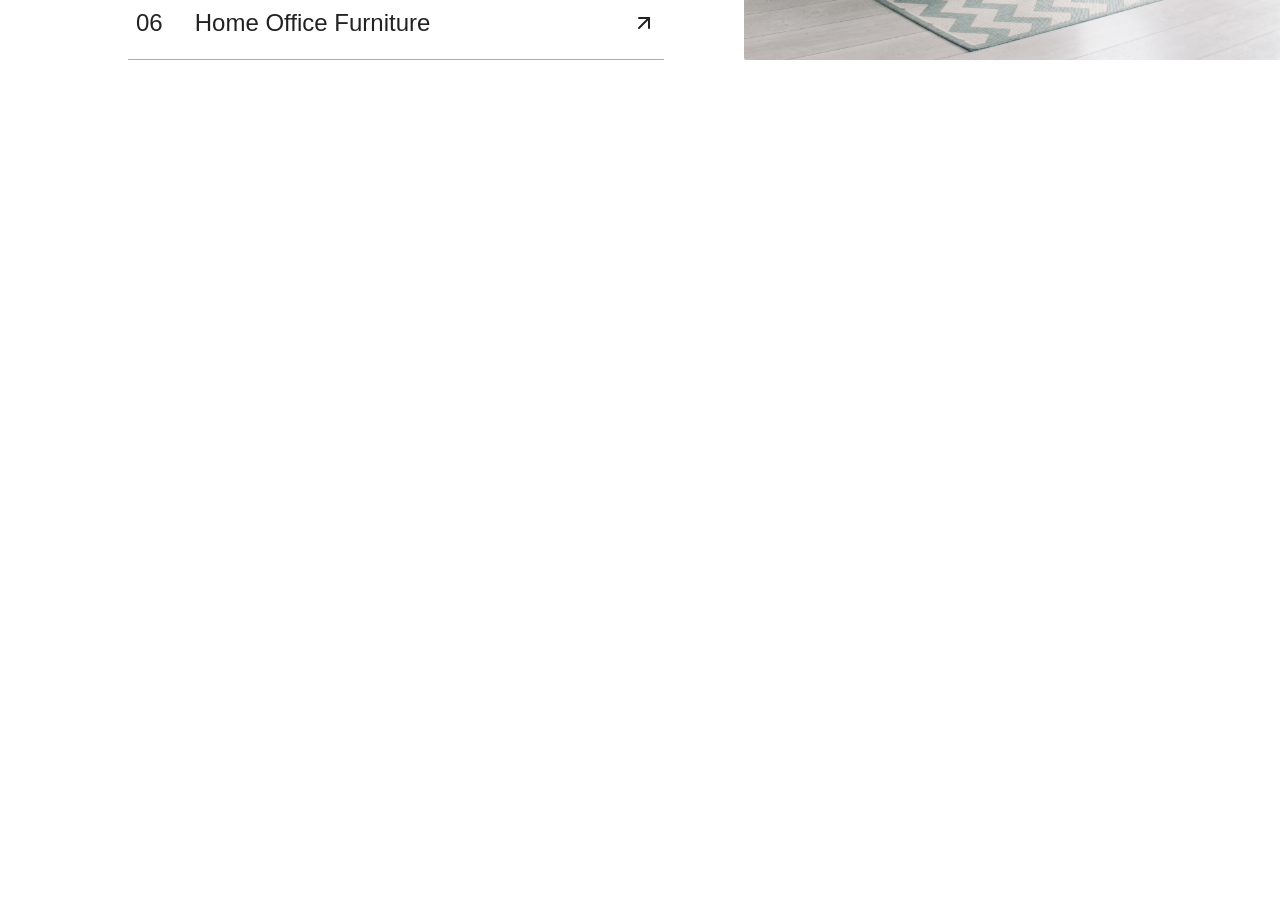
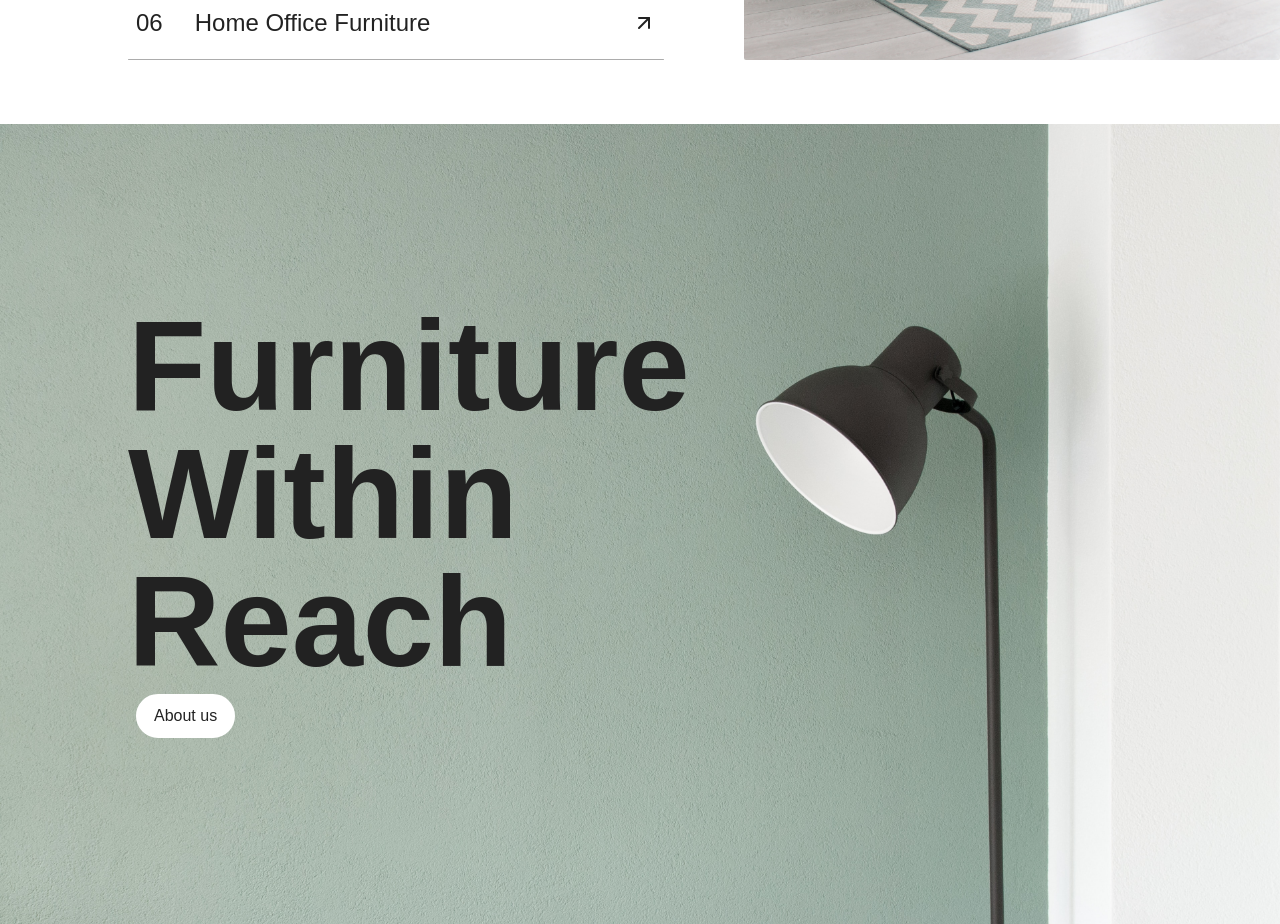
Before and after one commit to P4rley/furniday, a Next.js app: page / in a window 1280 px wide. Shown: the part 3160-4084 px from the top of the page. Before the commit the page ends 3284 px from the top, so only its background shows below. Built offline with nearby package versions, Linux system fonts and the light colour scheme.

Commit message:
Create about section

```diff
--- a/app/page.tsx
+++ b/app/page.tsx
@@ -1,5 +1,6 @@
 "use client";
 
+import AboutHome from "@/components/Home/AboutHome";
 import Hero from "@/components/Home/Hero";
 import Product from "@/components/Home/Product";
 import ShopByRoom from "@/components/Home/ShopByRoom";
@@ -18,6 +19,7 @@ export default function Home() {
       <Product />
       <Trending />
       <ShopByRoom />
+      <AboutHome />
     </motion.main>
   );
 }
--- /dev/null
+++ b/components/Home/AboutHome.tsx
@@ -0,0 +1,28 @@
+import Image from "next/image";
+import img from "../../app/lamp.jpg";
+import Link from "next/link";
+
+type Props = {};
+const AboutHome = (props: Props) => {
+  return (
+    <div className="w-full relative h-screen">
+      <div className="px-[10%] md:px-[4rem] h-full flex flex-col justify-center lg:px-[8rem]">
+        <h1 className="text-9xl font-bold text-[#222] max-w-[250px]">
+          Furniture Within Reach
+        </h1>
+        <Link href="/about">
+          <button className="outline-none border-2 border-white m-2 bg-white text-[#222] px-4 py-2 rounded-3xl active:translate-y-[10px]  hover:border-[#222] transition ease-in-out duration-300">
+            About us
+          </button>
+        </Link>
+      </div>
+
+      <Image
+        src={img}
+        alt="about home background"
+        className="w-full absolute -z-10 top-0 right-0 left-0 bottom-0 h-full object-cover"
+      />
+    </div>
+  );
+};
+export default AboutHome;
```
Also changed, not shown: app/lamp.jpg (renamed from public/david-van-dijk-3LTht2nxd34-unsplash.jpg).
